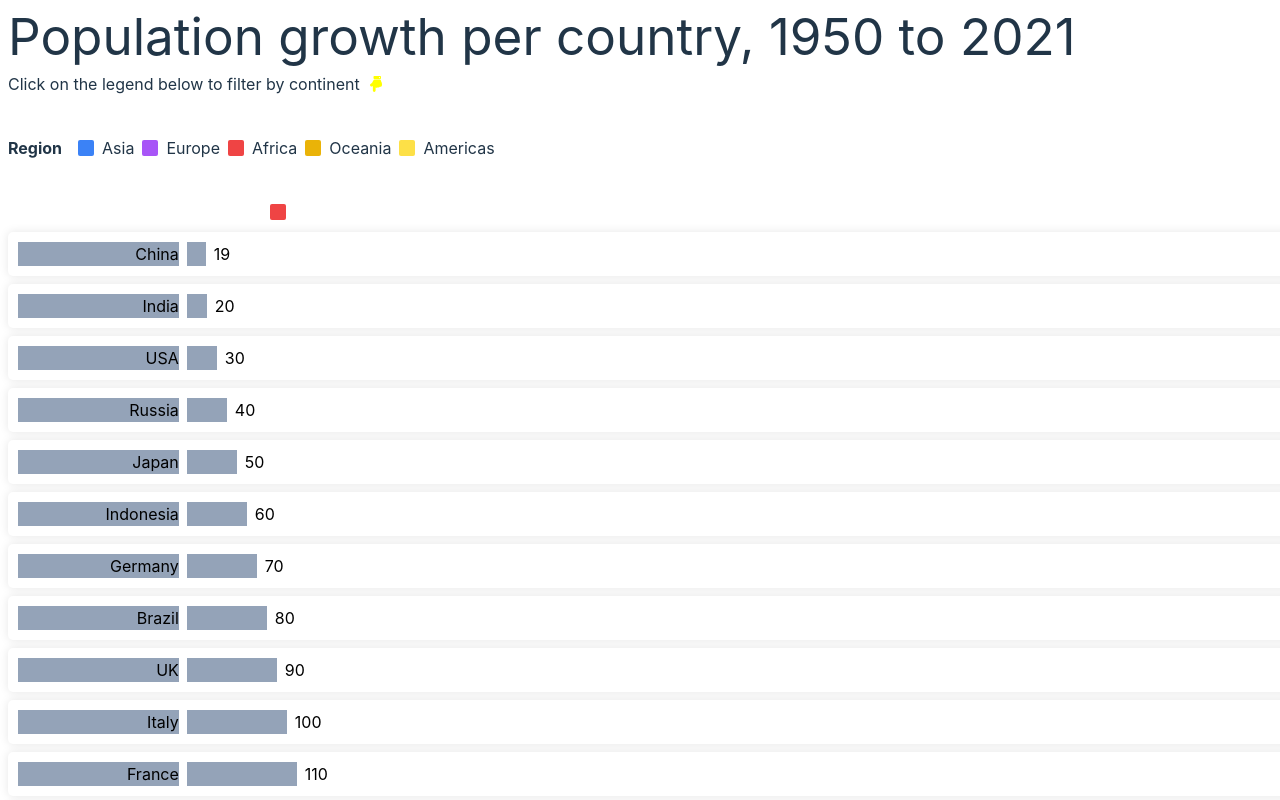
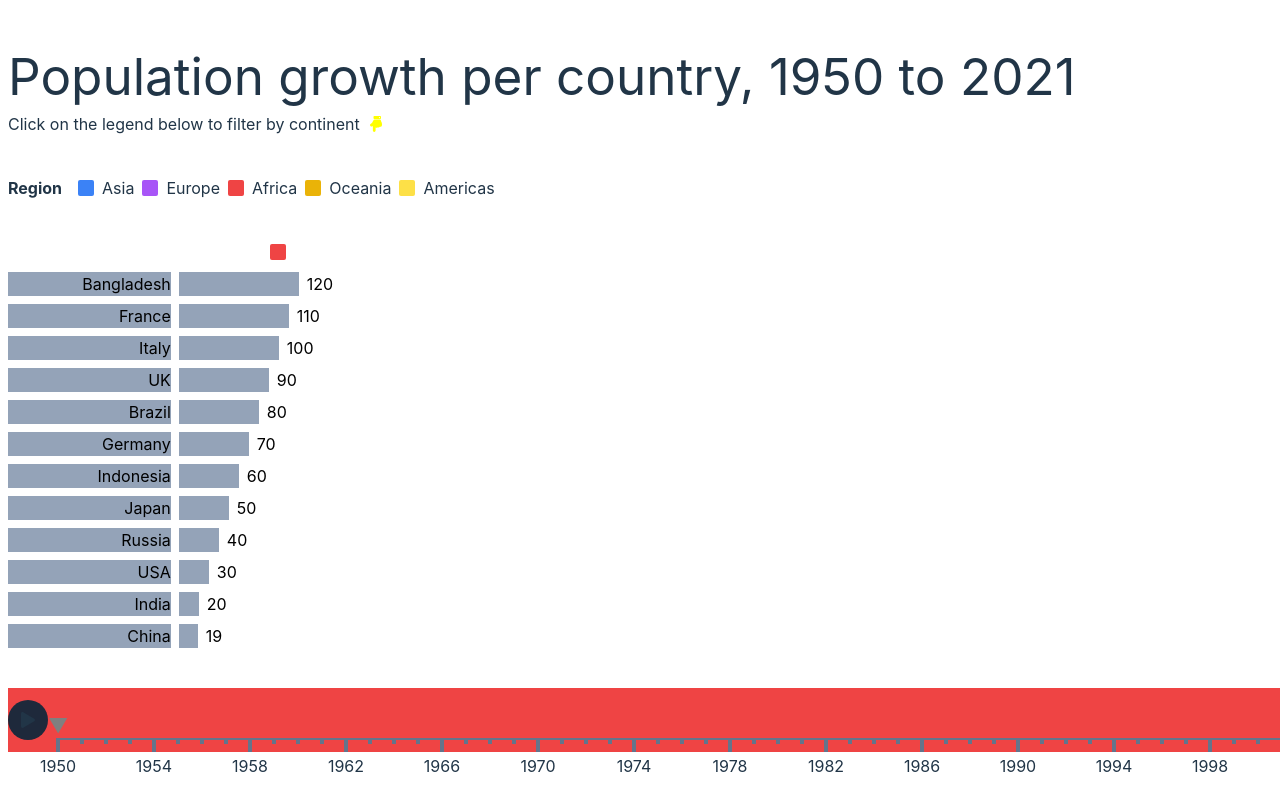
Before and after one commit to Mosspipat/react-race-bar-chart, a React (Vite) app: page / in a window 1280 px wide. Shown: the top 800 px of the page. Built offline with nearby package versions, Linux system fonts and the light colour scheme.

Commit message:
feat(animtion): add animtion when sorting country

```diff
--- a/package.json
+++ b/package.json
@@ -11,6 +11,7 @@
   },
   "dependencies": {
     "@syncfusion/ej2-react-lineargauge": "^27.1.50",
+    "framer-motion": "^11.11.9",
     "papaparse": "^5.4.1",
     "react": "^18.3.1",
     "react-dom": "^18.3.1",
--- a/src/component/BarChart/BarChart.css
+++ /dev/null
@@ -1,8 +0,0 @@
-.box-country {
-  background: white;
-  /* i want animation when data change */
-  transition: all 1s ease;
-  border-radius: 5px;
-  padding: 10px;
-  box-shadow: 0 0 10px rgba(0, 0, 0, 0.1);
-}
--- a/src/component/BarChart/BarChart.tsx
+++ b/src/component/BarChart/BarChart.tsx
@@ -1,7 +1,7 @@
 import { useMemo } from "react";
 import { CountryPopulation } from "../../data/population";
+import { motion } from "framer-motion"; // Import motion from Framer Motion
 import YearAndTotalPopulation from "./YearAndTotalPopulation";
-import "./BarChart.css";
 
 const PopulationBarScale = () => {
   return (
@@ -15,13 +15,14 @@ const PopulationBarScale = () => {
 const BarChart = ({ countryData }: { countryData: CountryPopulation[] }) => {
   // Sort countryData by amount in ascending order
   const sortedCountryData = useMemo(() => {
-    return [...countryData].sort((a, b) => a.amount - b.amount);
+    return [...countryData].sort((a, b) => b.amount - a.amount);
   }, [countryData]);
 
   const totalPopulation = useMemo(() => {
-    const total = sortedCountryData.reduce((acc, cur) => {
-      return (acc += cur.amount);
-    }, 0);
+    const total = sortedCountryData.reduce(
+      (acc, cur) => (acc += cur.amount),
+      0
+    );
     return total;
   }, [sortedCountryData]);
 
@@ -40,28 +41,33 @@ const BarChart = ({ countryData }: { countryData: CountryPopulation[] }) => {
           : false;
 
         return (
-          <div
+          <motion.div
             key={country.countryName}
-            className="grid grid-cols-10 box-country"
+            layout // Add layout prop to animate changes in position
+            className="grid grid-cols-10 "
+            initial={{ opacity: 0 }} // Initial animation when the item first appears
+            animate={{ opacity: 1 }} // Animate when the item is rendered
+            exit={{ opacity: 0 }} // Optionally add exit animation
+            transition={{ duration: 0.5 }}
           >
             <div className="text-black text-right mr-2 bg-slate-400">
               {country.countryName}
             </div>
             <div className="col-span-9 flex gap-2 text-black">
-              <div
+              <motion.div
                 style={{ width: `${country.amount}px`, zIndex: 0 }}
                 className="flex h-full bg-slate-400 z-10 transition-all duration-500"
               />
-              <h3
+              <motion.h3
                 className={`transition-all duration-500 ${
                   hasIncreased ? "animate-move-up" : ""
                 }`}
                 style={{ zIndex: 100 }}
               >
                 {country.amount}
-              </h3>
+              </motion.h3>
             </div>
-          </div>
+          </motion.div>
         );
       })}
       <YearAndTotalPopulation totalPopulation={totalPopulation} />
```
Also changed, not shown: 1 other file (tests, documents, lock files or other folders).
